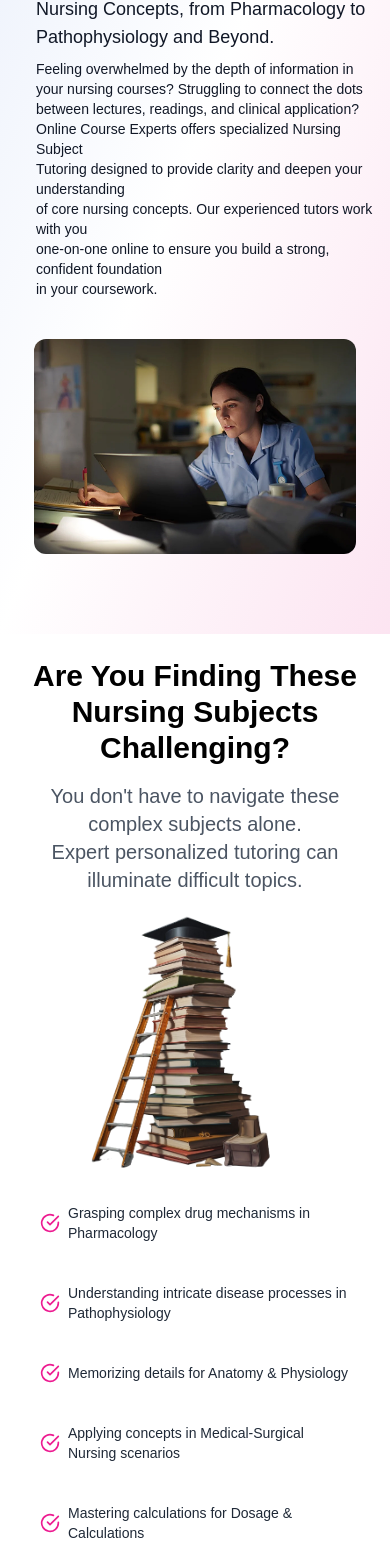
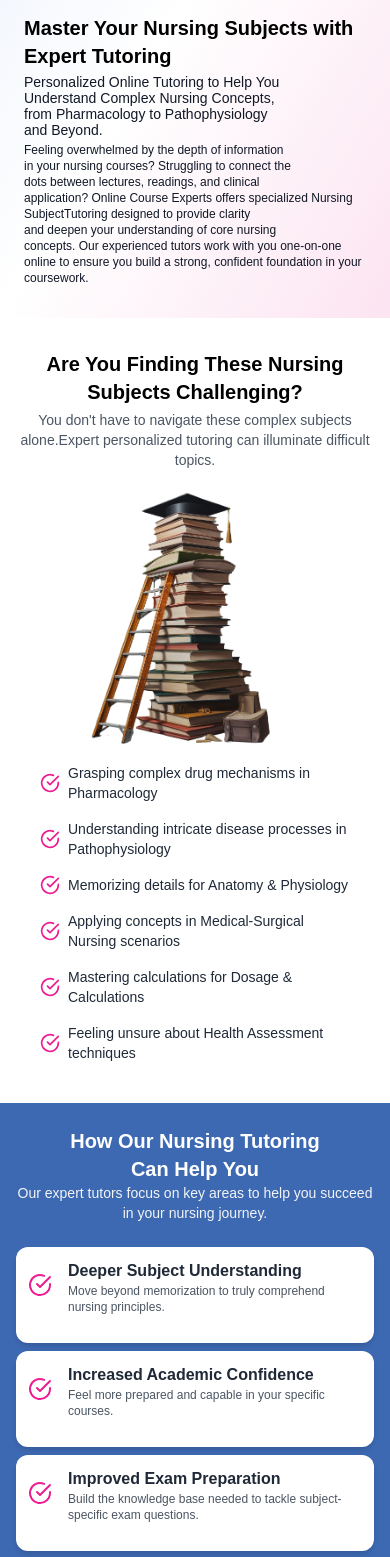
Before and after one commit to progamingexpertxyz/oce, a Next.js app: page /nursing-tutoring in a window 390 px wide. Shown: the part 345-1902 px from the top of the page. Built offline with nearby package versions, Linux system fonts and the light colour scheme; a web font is replaced by a local one.

Commit message:
Update page.tsx

```diff
--- a/src/app/nursing-tutoring/page.tsx
+++ b/src/app/nursing-tutoring/page.tsx
@@ -61,32 +61,39 @@ const NursingTutoringPage: React.FC = () => {
 
   return (
     <>
-<section className="relative py-20 md:py-20  w-full ">
+<section className="relative py-6 md:py-20 w-full">
   {/* Gradient Overlay */}
-  <div className="absolute inset-0 w-full mx-h-auto  bg-gradient-to-br from-primary-100 via-white to-secondary-100 opacity-50"></div>
+  <div className="absolute inset-0 w-full max-h-auto bg-gradient-to-br from-primary-100 via-white to-secondary-100 opacity-50"></div>
 
   {/* Main Content */}
-  <div className="relative container-custom z-10 mt-8 ">
-    <div className="flex flex-col md:flex-row items-center justify-between gap-10">
+  <div className="relative container-custom z-10 mt-8">
+    {/* flex-col-reverse for mobile, flex-row for md+ */}
+    <div className="flex flex-col-reverse md:flex-row items-center justify-between gap-10">
 
       {/* Left: Text Content */}
-      <div className="md:w-1/2 ml-5">
-        <h1 className="mb-3 text-4xl md:text-4xl font-bold text-black">
+      <div className="md:w-1/2 -mt-6 md:-mt-0 ml-2 md:ml-5">
+        <h1 className="mb-1 md:mb-3  text-xl md:text-4xl font-bold text-black">
           Master Your Nursing Subjects with Expert Tutoring
         </h1>
-        <p className="text-lg md:text-base mb-2 text-neutral-900 leading-7">
-          Personalized Online Tutoring to Help You Understand Complex <br/>
-          Nursing Concepts, from Pharmacology to Pathophysiology and Beyond.
+        <p className="text-sm md:text-base mb-1 md:mb-2 text-neutral-900 leading-4 md:leading-7">
+          Personalized Online Tutoring to Help You <span className="block w-2 md:hidden"></span>
+          Understand Complex  <span className="hidden w-2 md:block"></span>
+          Nursing Concepts,<span className="block w-2 md:hidden"></span>
+          from Pharmacology to Pathophysiology <span className="block w-2 md:hidden"></span>
+          and Beyond.
         </p>
-        <p className="text-neutral-900 text-sm mb-2 leading-5">
-          Feeling overwhelmed by the depth of information in your nursing courses? Struggling to connect the dots between lectures, readings,
-           and clinical application? Online Course Experts offers specialized Nursing Subject <br/>
-           Tutoring designed to provide clarity and deepen
-           your understanding <br/>
-           of core nursing concepts. Our experienced
-           tutors work with you <br/>
+        <p className="text-neutral-900 text-xs md:text-sm mb-2 md:leading-5 leading-4">
+          Feeling overwhelmed by the depth of information <span className="block w-2 md:hidden"></span>
+          in your nursing courses? Struggling to connect the <span className="block w-2 md:hidden"></span>
+          dots between lectures, readings,
+          and clinical <span className="block w-2 md:hidden"></span>
+          application? Online Course Experts offers specialized Nursing Subject<span className="hidden w-2 md:block"></span>
+          Tutoring designed to provide clarity <span className="block w-2 md:hidden"></span>
+          and deepen your understanding  <span className="hidden w-2 md:block"></span>
+          of core nursing <span className="block w-2 md:hidden"></span>
+          concepts. Our experienced tutors work with you  <span className="hidden w-2 md:block"></span>
           one-on-one online to ensure you build a
-            strong, confident foundation<br/>  in your coursework.
+          strong, confident foundation <span className="hidden w-2 md:block"></span>  in your coursework.
         </p>
       </div>
 
@@ -95,7 +102,7 @@ const NursingTutoringPage: React.FC = () => {
         <img
           src="/img0.png"
           alt="Nursing Tutoring"
-          className="w-[90%] md:w-[80%] -mt-2 rounded-xl object-cover"
+          className="w-full md:w-[80%] mt-12 md:-mt-2 rounded-xl object-cover"
         />
       </div>
 
@@ -106,17 +113,18 @@ const NursingTutoringPage: React.FC = () => {
 
 
 {/* Challenging Subjects Section */}
-<section className="py-6">
+<section className="py-0 md:py-6">
   <div className="container-custom">
 
     {/* Heading */}
-    <div className="text-center mb-10">
-      <h2 className="text-3xl sm:text-4xl font-extrabold text-black mb-4">
+    <div className="text-center mt-8 mb-10">
+      <h2 className="text-xl sm:text-4xl font-extrabold text-black mb-1 md:mb-4">
         Are You Finding These Nursing
         Subjects Challenging?
       </h2>
-      <p className="text-xl text-gray-600 max-w-3xl mx-auto">
-        You don't have to navigate these complex subjects alone. <br/>
+      <p className= " text-sm md:text-xl text-gray-600 max-w-3xl mx-auto">
+        You don't have to navigate these complex subjects alone.
+        <span className="hidden w-2 md:block"></span>
         Expert personalized tutoring can illuminate difficult topics.
       </p>
     </div>
@@ -128,13 +136,13 @@ const NursingTutoringPage: React.FC = () => {
     <img
       src="/sub.png"
       alt="Nursing Tutoring"
-      className="w-[70%] md:w-[80%] rounded-lg object-cover"
+      className="w-[70%] md:w-[80%]  rounded-lg object-cover"
     />
   </div>
 
   {/* Right: Subject List */}
   <div className="md:w-[55%]">
-    <div className="flex flex-wrap gap-2">
+    <div className="flex flex-wrap gap-0 md:gap-2">
       {challengingSubjects.map((subject, index) => (
         <motion.div
           key={index}
@@ -144,8 +152,8 @@ const NursingTutoringPage: React.FC = () => {
           viewport={{ once: true }}
           transition={{ duration: 0.4, delay: index * 0.1 }}
         >
-          <CheckCircle className="h-5 w-5 text-secondary-400 mr-2 flex-shrink-0" />
-          <p className="text-sm md:text-base mt-4  leading-5">{subject}</p>
+          <CheckCircle className="h-5 w-5 -mt-4 md:mt-0 text-secondary-400 mr-2 flex-shrink-0" />
+          <p className="text-sm md:text-base mt-0 md:mt-4  leading-5">{subject}</p>
         </motion.div>
       ))}
     </div>
@@ -160,36 +168,38 @@ const NursingTutoringPage: React.FC = () => {
 
 
    {/* Benefits Section */}
-<section className="py-20 md:py-10 bg-primary-500">
+<section className="py-6 md:py-10 bg-primary-500">
   <div className="container mx-auto px-4">
 
     {/* Heading */}
     <div className="max-w-3xl mb-12 mx-auto text-center">
-      <h2 className="text-4xl font-bold text-white mb-3">
-        How Our Nursing Tutoring Can Help You
+      <h2 className=" text-xl md:text-4xl font-bold text-white mb-0 md:mb-3">
+        How Our Nursing Tutoring <span className="block w-2 md:hidden"></span>
+        Can Help You
       </h2>
-      <p className="text-lg text-gray-100 leading-relaxed">
+      <p className="text-sm md:text-lg text-gray-100 leading-5 md:leading-relaxed">
         Our expert tutors focus on key areas to help you succeed in your nursing journey.
       </p>
     </div>
 
     {/* Centered Benefit Boxes */}
-    <div className="flex flex-wrap justify-center gap-6">
+    <div className="flex flex-wrap justify-center -mt-6 md:-mt-5 gap-2 md:gap-6">
       {benefits.map((benefit, index) => (
        <motion.div
   key={index}
-          className="w-full max-w-sm bg-white p-4 rounded-xl shadow-md hover:shadow-lg transition duration-300 flex space-x-4"
+  className="w-full max-w-sm bg-white p-3 md:p-4 rounded-xl shadow-md hover:shadow-lg transition duration-300 flex items-center space-x-4"
   initial={{ opacity: 0, y: 20 }}
   whileInView={{ opacity: 1, y: 0 }}
   viewport={{ once: true }}
   transition={{ duration: 0.4, delay: index * 0.1 }}
 >
-          <CheckCircle className="h-6 w-6 text-pink-600 mt-1" />
+  <CheckCircle className="h-6 w-6 -mt-5 flex-shrink-0 text-secondary-400" />
   <div>
-            <h3 className="text-lg font-semibold text-gray-800 mb-1">{benefit.title}</h3>
-            <p className="text-sm text-gray-600">{benefit.description}</p>
+    <h3 className="text-base md:text-lg font-semibold text-gray-800 mb-0 md:mb-0">{benefit.title}</h3>
+    <p className="text-xs md:text-sm text-gray-600">{benefit.description}</p>
   </div>
 </motion.div>
+
       ))}
     </div>
 
@@ -198,39 +208,42 @@ const NursingTutoringPage: React.FC = () => {
 
 
  {/* Nursing Subjects Section */}
-<section className="py-20 md:py-8 bg-white">
+<section className="py-6 md:py-8 bg-white">
   <div className="container mx-auto px-4">
 
     {/* Heading */}
     <div className="text-center mb-16">
-      <h2 className="text-4xl font-bold text-gray-800 mb-3">
+      <h2 className="text-xl md:text-4xl font-bold text-gray-800 mb-0 md:mb-3">
         Subjects We Cover
       </h2>
-      <p className="text-lg text-gray-600 max-w-xl mx-auto">
-        We offer personalized tutoring for all nursing subjects.
+      <p className="text-sm md:text-lg text-gray-600 max-w-xl mx-auto">
+        We offer personalized tutoring <span className="block w-2 md:hidden"></span>
+         for all nursing subjects.
       </p>
     </div>
 
     {/* Subject Grid */}
-    <div className="grid grid-cols-1 -mt-8 sm:grid-cols-2 lg:grid-cols-3 gap-8 max-w-6xl mx-auto">
+    <div className="grid grid-cols-2 -mt-8 sm:grid-cols-2 lg:grid-cols-3 gap-8 max-w-6xl mx-auto">
       {nursingSubjects.map((subject, index) => (
        <motion.div
   key={index}
-          className="flex items-center p-5 bg-gray-50 border border-neutral-200 rounded-2xl shadow-md hover:shadow-lg hover:scale-[1.02] transition-all duration-300"
+  className="flex flex-col items-center p-5 bg-gray-50 border border-neutral-200 rounded-2xl shadow-md hover:shadow-lg hover:scale-[1.02] transition-all duration-300
+             sm:flex-row"  // On small and above screens: row, on mobile: column
   initial={{ opacity: 0, y: 20 }}
   whileInView={{ opacity: 1, y: 0 }}
   viewport={{ once: true }}
   transition={{ duration: 0.4, delay: index * 0.1 }}
 >
-          <div className="w-12 h-12 rounded-full flex items-center justify-center mr-4">
+  <div className="w-12 h-12 rounded-full flex items-center justify-center mb-2 sm:mr-4 sm:mb-0">
     <img
       src={`/img${index + 1}.png`}
       alt={`${subject} Icon`}
       className="h-12 w-12 object-contain"
     />
   </div>
-          <p className="text-base font-medium text-gray-700">{subject}</p>
+  <p className="text-xs md:text-base font-medium text-gray-700 text-center sm:text-left">{subject}</p>
 </motion.div>
+
       ))}
     </div>
 
@@ -241,9 +254,9 @@ const NursingTutoringPage: React.FC = () => {
         <div className="absolute inset-0 z-0 bg-fixed bg-cover bg-center" style={{ backgroundImage: "url('/bg.jpg')", opacity: 0.35 }}></div>
         <div className="absolute inset-0 bg-gradient-to-tr from-pink-600 to-blue-100 opacity-30 z-0"></div>
         <div className="relative z-10 container-custom mx-auto px-4 flex flex-col md:flex-row md:items-center md:justify-between gap-4">
-          <div className="md:w-1/2 mt-6 md:mt-0 md:ml-14">
-            <h2 className="text-4xl font-semibold mb-3 text-black">Ready to Enhance Your <br /> Nursing School Experience?</h2>
-            <p className="text-xl text-black/90 leading-snug">
+          <div className="md:w-1/2 mt-6 md:mt-0 ml-2 md:ml-14">
+            <h2 className="text-xl md:text-4xl font-semibold mb-0 md:mb-3 text-black">Ready to Enhance Your <br /> Nursing School Experience?</h2>
+            <p className="text-sm md:text-xl text-black/90 leading-snug">
              Sign up today and schedule your first tutoring <br/>
              session with an expert in your nursing field.
             </p>
```
Lines whose indentation alone changed are shown as unchanged.
